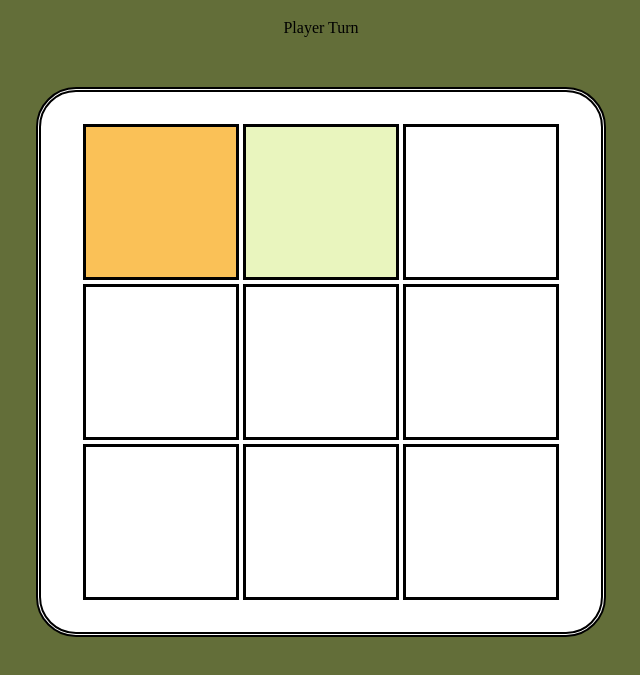
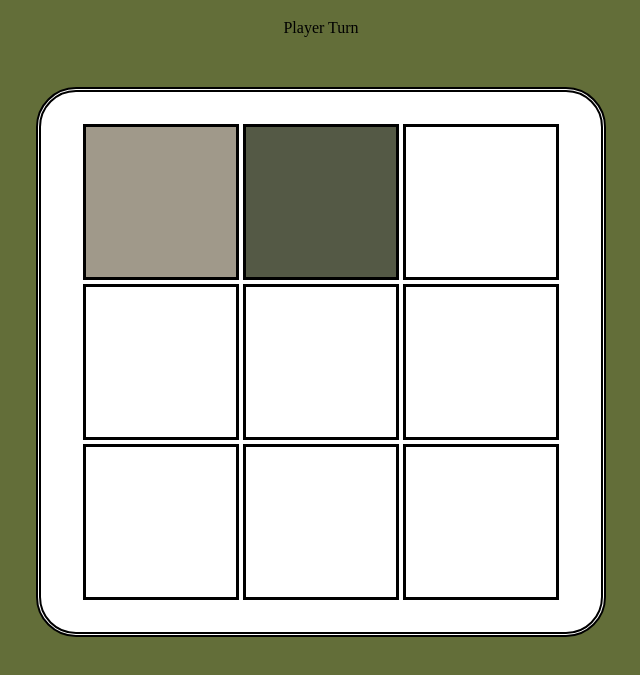
Before and after one commit to DaleGayatri/rtc-30, a plain HTML site: page index.html in a window 1280 px wide. Shown: the part 61-736 px from the top of the page, without its empty margins (319-959 px from the left). Drawn offline with Linux system fonts and the light colour scheme.

Commit message:
This code is Basic Changes is added

```diff
--- a/index.html
+++ b/index.html
@@ -35,15 +35,15 @@
             align-items: center;
         }
         .cell:hover{
-            transition: 0,3s;
+            transition: 0.3s;
             cursor: pointer;
             box-shadow: 0 0 10px 0 black;
         }
         .cell-p1{
-            background-color: rgb(250, 193, 87);
+            background-color: rgb(160, 153, 138);
         }
         .cell-p2{
-            background-color: #E9F5BE;
+            background-color: #545945;
         }
         .turn{
             text-align: center;
```
